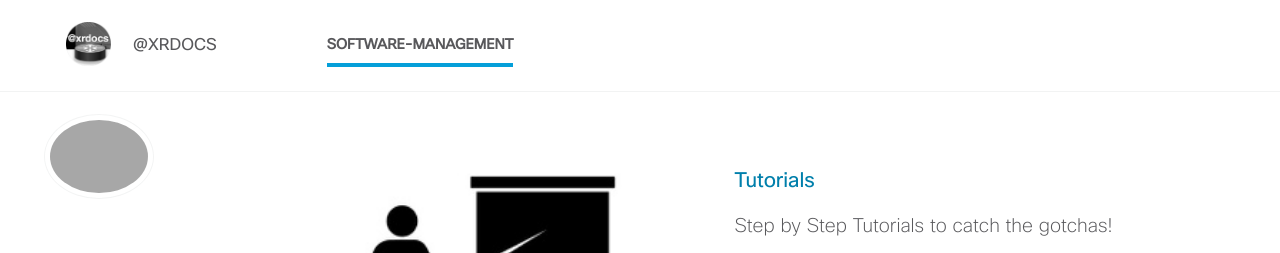
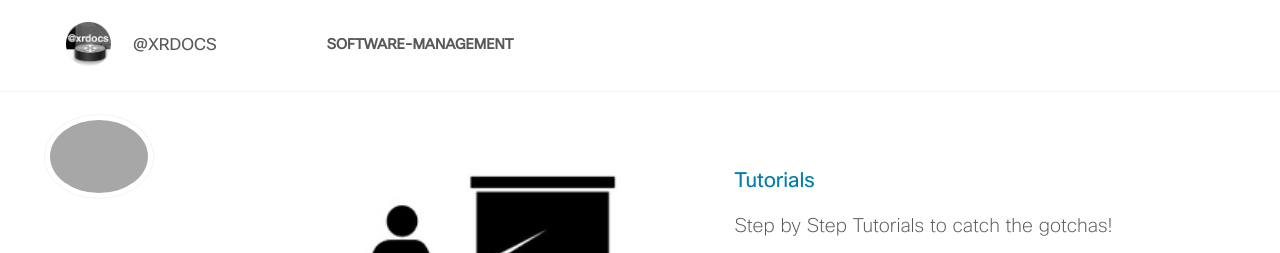
Before and after one commit to xrdocs/software-management, a Jekyll site: the page built from _pages/home.md, in a window 1280 px wide. Shown: the top 253 px of the page. Built offline with Jekyll 4.4.1, drawn with Linux system fonts in a browser that asks for light colours.

```diff
--- a/_includes/masthead.html
+++ b/_includes/masthead.html
@@ -8,7 +8,7 @@
         <ul class="visible-links">
           <img src="{{ base_path }}/images/xrdocs_logo.png" width="45px" height="45px" alt="xrdocs logo" style="float:left;">
           <li class="masthead__menu-item masthead__menu-item--lg"><a href="{{site.url}}">@xrdocs</a></li>
-          <li class="masthead__menu-item greedy-nav-active"><a href="{{ base_path }}/">{{ site.title_short }}</a></li>
+          <li class="masthead__menu-item"><a href="{{ base_path }}/">{{ site.title_short }}</a></li>
           {% for link in site.data.navigation.main %}
             {% if link.url contains 'http' %}
               {% assign domain = '' %}
```
